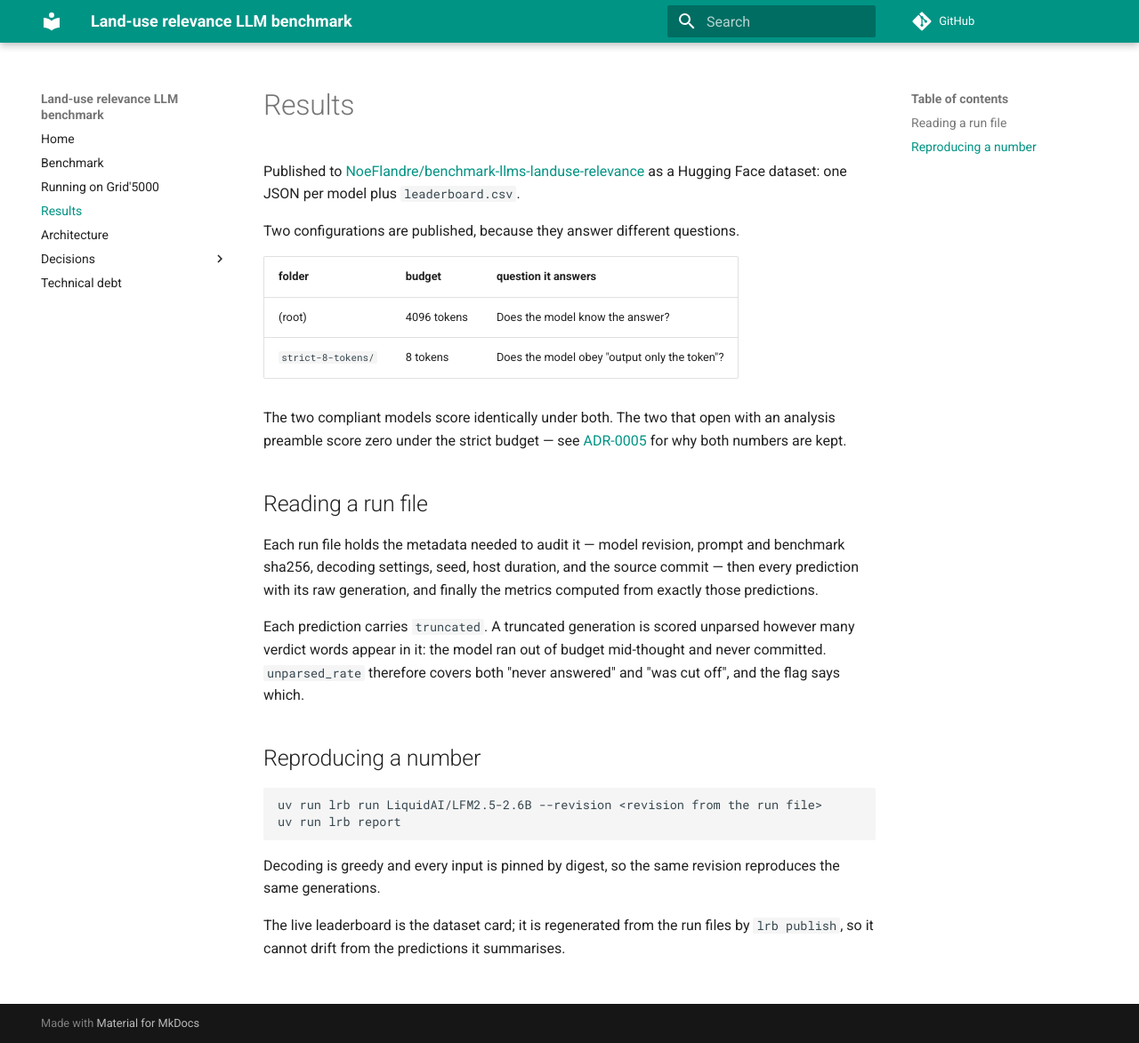
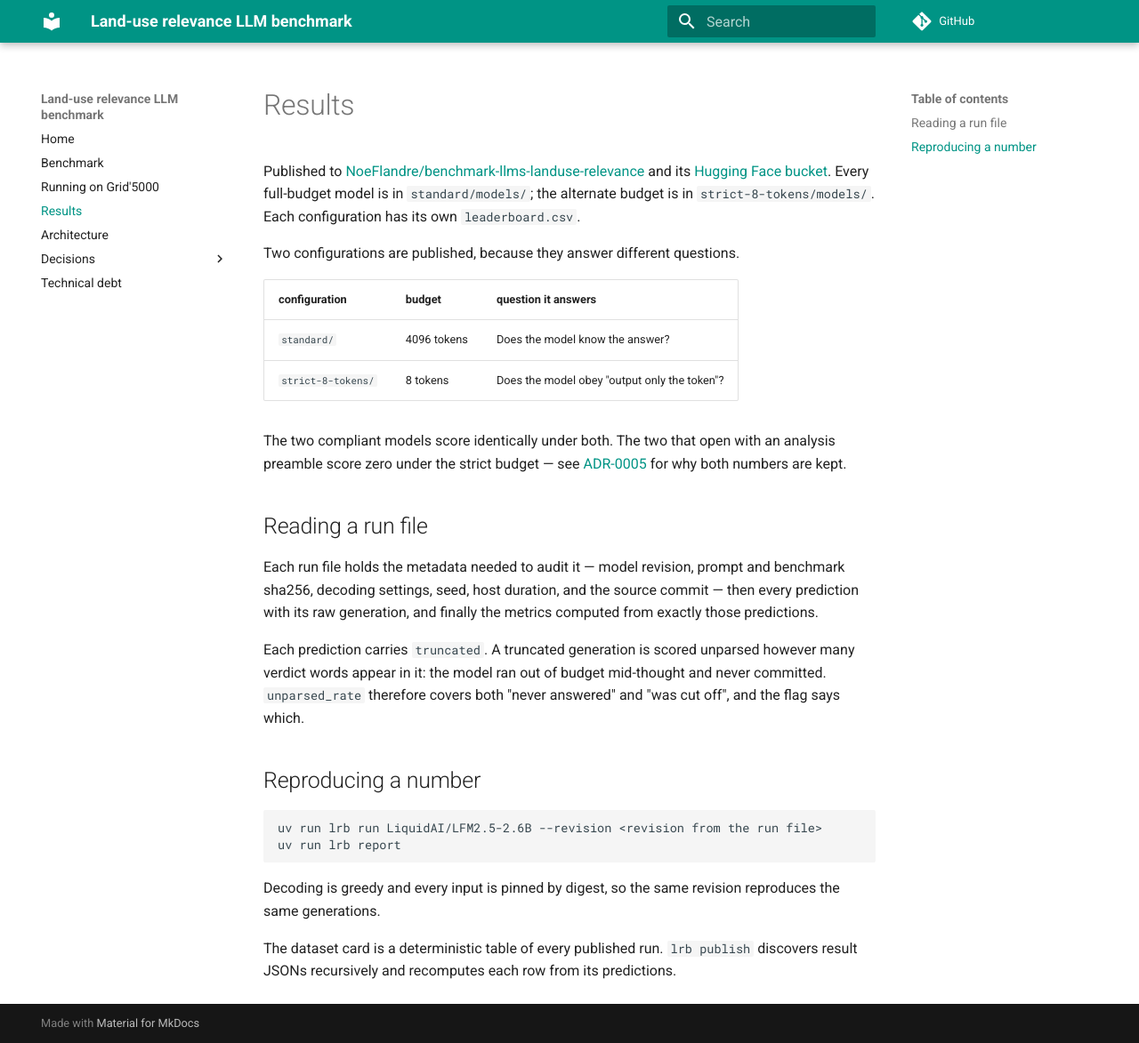
Before and after one commit to NoeFlandre/benchmark-llms-landuse-relevance, an MkDocs documentation site: the page built from docs/results.md, in a window 1280 px wide and 1173 px high. Shown: the whole window at 89% size. Built offline with MkDocs 1.6.1 and Material for MkDocs 9.7.7, drawn with Linux system fonts in a browser that asks for light colours; comment, search, counter and statistics services are not loaded.

Commit message:
feat(publishing): consolidate results and generate deterministic card

```diff
--- a/docs/results.md
+++ b/docs/results.md
@@ -2,13 +2,15 @@
 
 Published to
 [NoeFlandre/benchmark-llms-landuse-relevance](https://huggingface.co/datasets/NoeFlandre/benchmark-llms-landuse-relevance)
-as a Hugging Face dataset: one JSON per model plus `leaderboard.csv`.
+and its [Hugging Face bucket](https://huggingface.co/buckets/NoeFlandre/benchmark-llms-landuse-relevance).
+Every full-budget model is in `standard/models/`; the alternate budget is in
+`strict-8-tokens/models/`. Each configuration has its own `leaderboard.csv`.
 
 Two configurations are published, because they answer different questions.
 
-| folder | budget | question it answers |
+| configuration | budget | question it answers |
 |---|---|---|
-| (root) | 4096 tokens | Does the model know the answer? |
+| `standard/` | 4096 tokens | Does the model know the answer? |
 | `strict-8-tokens/` | 8 tokens | Does the model obey "output only the token"? |
 
 The two compliant models score identically under both. The two that open with an
@@ -37,5 +39,5 @@ uv run lrb report
 Decoding is greedy and every input is pinned by digest, so the same revision reproduces
 the same generations.
 
-The live leaderboard is the dataset card; it is regenerated from the run files by
-`lrb publish`, so it cannot drift from the predictions it summarises.
+The dataset card is a deterministic table of every published run. `lrb publish`
+discovers result JSONs recursively and recomputes each row from its predictions.
```
Also changed, not shown: results/README.md (+32 -31 lines), 5 other files.
